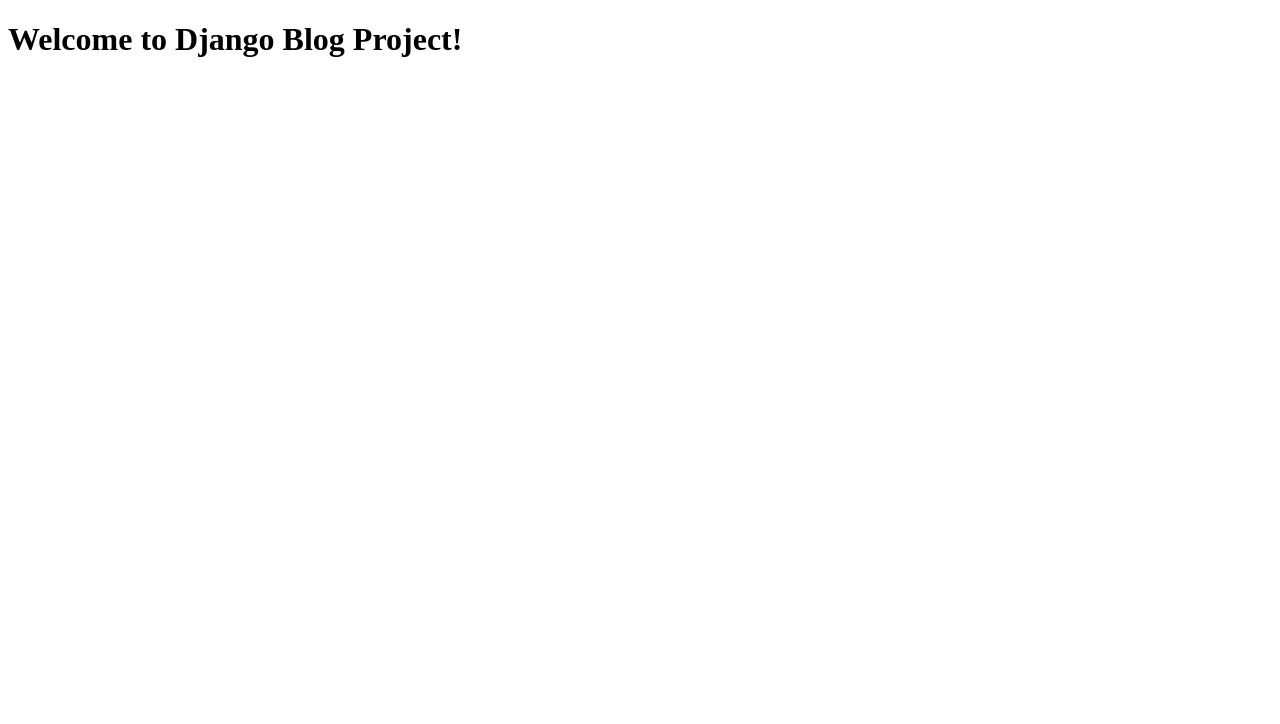
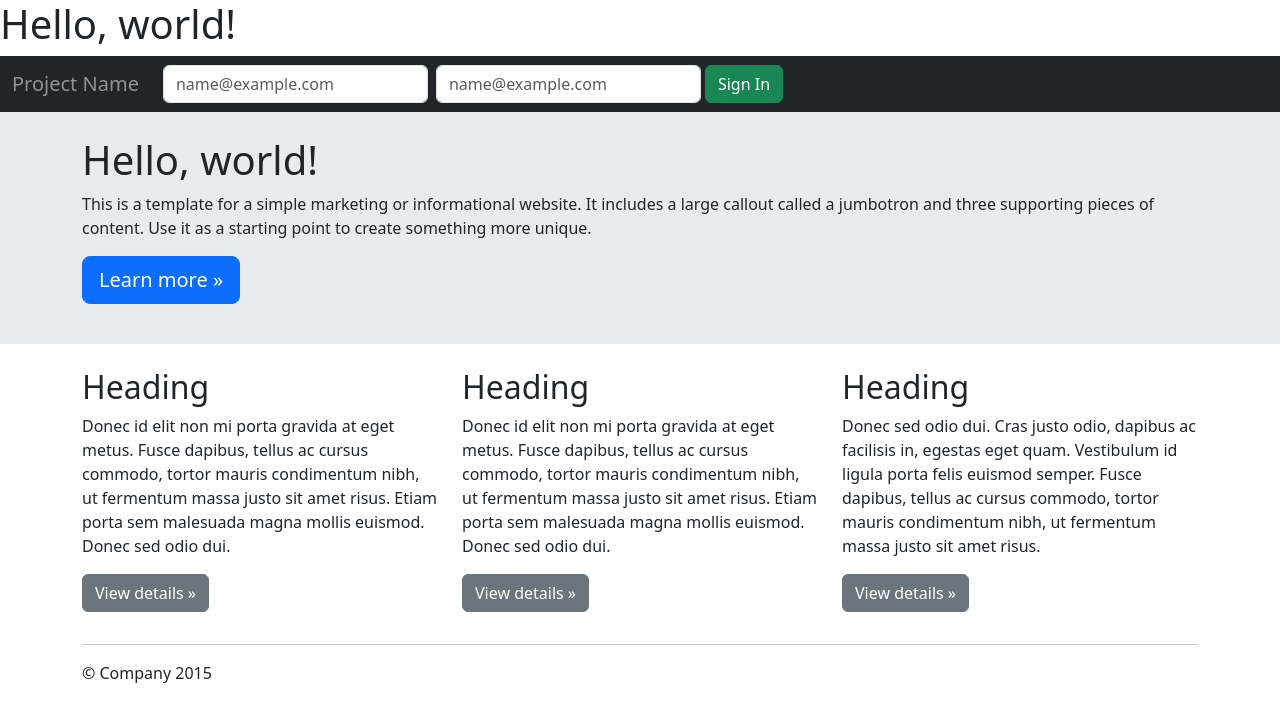
Before and after one commit to NickChapman1988/django-blog-project, a Django app: page / in a window 1280 px wide. Shown: the top 724 px of the page. Run offline with Django 4.2, Linux system fonts and the light colour scheme.

Commit message:
Add home.html template

```diff
--- a/django_project/blog/templates/blog/home.html
+++ b/django_project/blog/templates/blog/home.html
@@ -1,9 +1,63 @@
-<!DOCTYPE html>
-<html>
-    <head>
-        <title></title>
-    </head>
-    <body>
-        <h1>Welcome to Django Blog Project!</h1>
-    </body>
-</html>
+{% extends "base.html" %}
+{% load static %}
+
+{% block page_header %}
+<nav class="navbar navbar-expand-lg bg-dark">
+    <div class="container-fluid">
+        <a class="navbar-brand text-white-50" href="#">Project Name</a>
+        <button class="navbar-toggler bg-body-secondary" type="button" data-bs-toggle="collapse" data-bs-target="#navbarTogglerDemo02"
+            aria-controls="navbarTogglerDemo02" aria-expanded="false" aria-label="Toggle navigation">
+            <span class="navbar-toggler-icon"></span>
+        </button>
+        <div class="collapse navbar-collapse" id="navbarTogglerDemo02">
+            <form class="d-flex" role="login">
+                <div class="form-group mx-1">
+                    <input type="email" class="form-control mx-1" id="exampleFormControlInput1"
+                        placeholder="name@example.com">
+                </div>
+                <div class="form-group mx-1">
+                    <input type="password" class="form-control mx-1" id="exampleFormControlInput2"
+                        placeholder="name@example.com">
+                </div>
+                <button class="btn btn-success mx-1" type="submit">Sign In</button>
+            </form>
+        </div>
+    </div>
+</nav>
+{% endblock %}
+
+{% block content %}
+<div class="bg-body-secondary py-4">
+    <div class="container">
+      <h1 class="display1">Hello, world!</h1>
+      <p>This is a template for a simple marketing or informational website. It includes a large callout called a jumbotron and three supporting pieces of content. Use it as a starting point to create something more unique.</p>
+      <p><a class="btn btn-primary btn-lg" href="#" role="button">Learn more &raquo;</a></p>
+    </div>
+  </div>
+<div class="container py-4">
+      <!-- Example row of columns -->
+      <div class="row">
+        <div class="col-md-4">
+          <h2>Heading</h2>
+          <p>Donec id elit non mi porta gravida at eget metus. Fusce dapibus, tellus ac cursus commodo, tortor mauris condimentum nibh, ut fermentum massa justo sit amet risus. Etiam porta sem malesuada magna mollis euismod. Donec sed odio dui. </p>
+          <p><a class="btn btn-secondary" href="#" role="button">View details &raquo;</a></p>
+        </div>
+        <div class="col-md-4">
+          <h2>Heading</h2>
+          <p>Donec id elit non mi porta gravida at eget metus. Fusce dapibus, tellus ac cursus commodo, tortor mauris condimentum nibh, ut fermentum massa justo sit amet risus. Etiam porta sem malesuada magna mollis euismod. Donec sed odio dui. </p>
+          <p><a class="btn btn-secondary" href="#" role="button">View details &raquo;</a></p>
+       </div>
+        <div class="col-md-4">
+          <h2>Heading</h2>
+          <p>Donec sed odio dui. Cras justo odio, dapibus ac facilisis in, egestas eget quam. Vestibulum id ligula porta felis euismod semper. Fusce dapibus, tellus ac cursus commodo, tortor mauris condimentum nibh, ut fermentum massa justo sit amet risus.</p>
+          <p><a class="btn btn-secondary" href="#" role="button">View details &raquo;</a></p>
+        </div>
+      </div>
+
+      <hr>
+
+      <footer>
+        <p>&copy; Company 2015</p>
+      </footer>
+    </div> <!-- /container -->
+{% endblock %}
--- a/django_project/templates/base.html
+++ b/django_project/templates/base.html
@@ -27,6 +27,9 @@
             {% endblock %}
         </main>
 
+        {% block page_footer %}
+        {% endblock %}
+
         {% block corejs %}
         <!-- Bootstrap JS -->
         <script src="https://cdn.jsdelivr.net/npm/bootstrap@5.3.0-alpha1/dist/js/bootstrap.bundle.min.js"
```
Also changed, not shown: django_project/django_project/settings.py (+6 -2 lines).
